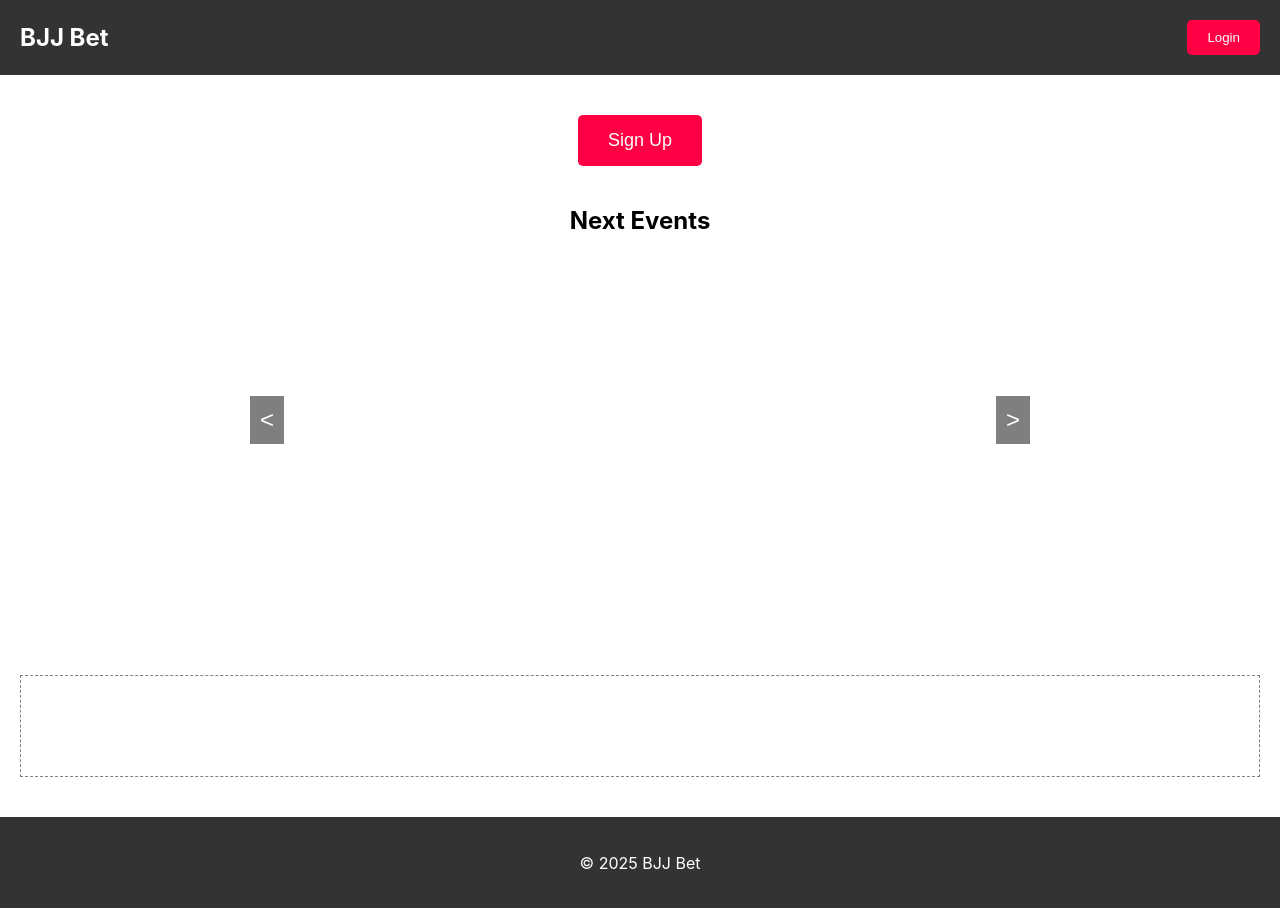
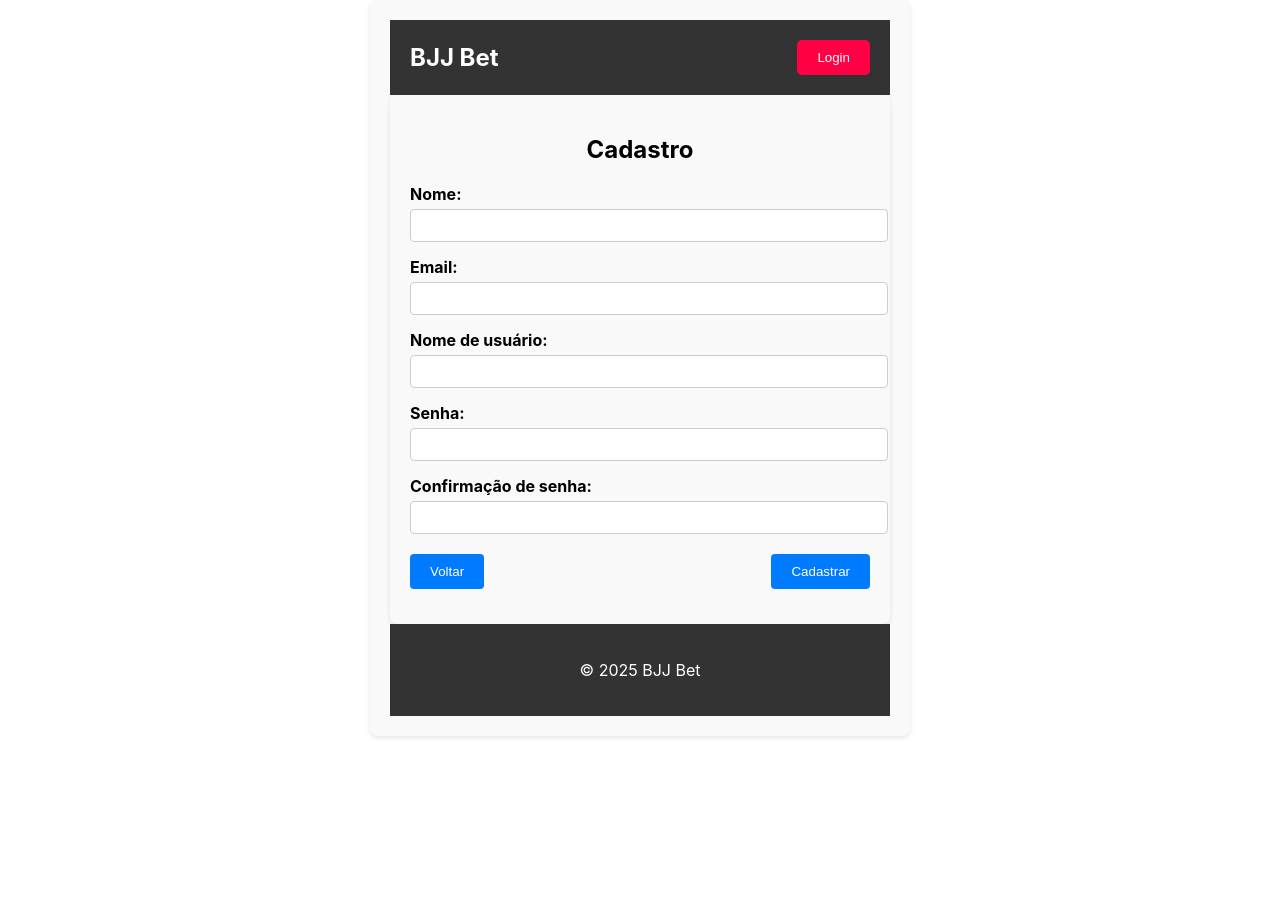
Before and after one commit to Herbertph/BjjBet, a React (Create React App) app in the folder bjjbet-frontend/: page /signup in a window 1280 px wide. After the commit the page ends 800 px from the top, so only its background shows below. Built offline with nearby package versions, Linux system fonts and the light colour scheme; no server answers.

Commit message:
Register Form done.
Need to update the CSS and confirm if it is working.
Table updated with the new fields.

```diff
--- a/bjjbet-frontend/src/App.js
+++ b/bjjbet-frontend/src/App.js
@@ -1,8 +1,17 @@
-import React from 'react';
-import MainPage from './pages/MainPage';
+import React from "react";
+import { BrowserRouter as Router, Routes, Route } from "react-router-dom";
+import MainPage from "./pages/MainPage";
+import SignUpPage from "./pages/SignUpPage"; // Importando a página de cadastro
 
-function App() {
-  return <MainPage />;
-}
+const App = () => {
+  return (
+    <Router>
+      <Routes>
+        <Route path="/" element={<MainPage />} />
+        <Route path="/signup" element={<SignUpPage />} /> {/* Rota para cadastro */}
+      </Routes>
+    </Router>
+  );
+};
 
 export default App;
--- a/bjjbet-frontend/src/pages/MainPage.js
+++ b/bjjbet-frontend/src/pages/MainPage.js
@@ -1,4 +1,5 @@
 import React, { useEffect, useState } from "react";
+import { useNavigate } from "react-router-dom"; // Importando useNavigate
 import Header from "../components/header";
 import Footer from "../components/footer";
 import styles from "./MainPage.module.css";
@@ -7,6 +8,7 @@ const MainPage = () => {
   const [events, setEvents] = useState([]);
   const [currentIndex, setCurrentIndex] = useState(0);
   const [loading, setLoading] = useState(true);
+  const navigate = useNavigate(); // Hook para navegação
 
   useEffect(() => {
     const fetchEvents = async () => {
@@ -40,7 +42,13 @@ const MainPage = () => {
       <Header />
       <main className={styles.main}>
         <div className={styles.signupContainer}>
-          <button className={styles.signupButton}>Sign Up</button>
+          {/* Adicionando funcionalidade ao botão Sign Up */}
+          <button
+            className={styles.signupButton}
+            onClick={() => navigate("/signup")} // Redireciona para a página de cadastro
+          >
+            Sign Up
+          </button>
         </div>
         <div className={styles.carouselContainer}>
           <h2>Next Events</h2>
@@ -65,13 +73,14 @@ const MainPage = () => {
                       alt={event.name}
                       className={styles.eventImage}
                     />
-                   {/*} {offset === 0 && (
+                    {/* Uncomment if event details are needed */}
+                    {/* offset === 0 && (
                       <div className={styles.eventDetails}>
                         <p><strong>Nome:</strong> {event.name}</p>
                         <p><strong>Data:</strong> {new Date(event.date).toLocaleDateString()}</p>
                         <p><strong>Local:</strong> {event.location}</p>
                       </div>
-                    )}*/}
+                    ) */}
                   </div>
                 );
               })}
--- /dev/null
+++ b/bjjbet-frontend/src/pages/SignUpPage.js
@@ -0,0 +1,143 @@
+import React, { useState } from "react";
+import { useNavigate } from "react-router-dom";
+import styles from "./SignUpPage.module.css";
+import Header from "../components/header";
+import Footer from "../components/footer";
+
+const SignUpPage = () => {
+  const [formData, setFormData] = useState({
+    name: "",
+    email: "",
+    username: "",
+    password: "",
+    confirmPassword: "",
+  });
+  const [errors, setErrors] = useState({});
+  const navigate = useNavigate();
+
+  const validateForm = () => {
+    const errors = {};
+
+    if (!formData.name || !/^[A-Za-z\s]{5,30}$/.test(formData.name)) {
+      errors.name = "O nome deve conter entre 5 e 30 letras.";
+    }
+
+    if (!formData.email || !/^[^\s@]+@[^\s@]+\.[^\s@]+$/.test(formData.email)) {
+      errors.email = "Por favor, insira um email válido.";
+    }
+
+    if (!formData.username || formData.username.length < 3 || formData.username.length > 15) {
+      errors.username = "O nome de usuário deve ter entre 3 e 15 caracteres.";
+    }
+
+    if (
+      !formData.password ||
+      formData.password.length < 9 ||
+      !/\d/.test(formData.password) ||
+      !/[A-Za-z]/.test(formData.password)
+    ) {
+      errors.password = "A senha deve conter no mínimo 9 caracteres, incluindo letras e números.";
+    }
+
+    if (formData.password !== formData.confirmPassword) {
+      errors.confirmPassword = "As senhas não coincidem.";
+    }
+
+    return errors;
+  };
+
+  const handleSubmit = async (e) => {
+    e.preventDefault();
+    const validationErrors = validateForm();
+    if (Object.keys(validationErrors).length > 0) {
+      setErrors(validationErrors);
+      return;
+    }
+
+    try {
+      const response = await fetch("http://localhost:5001/users/register", {
+        method: "POST",
+        headers: {
+          "Content-Type": "application/json",
+        },
+        body: JSON.stringify(formData),
+      });
+
+      if (response.ok) {
+        alert("Cadastro realizado com sucesso! Verifique seu email.");
+        navigate("/");
+      } else {
+        alert("Erro ao cadastrar. Tente novamente.");
+      }
+    } catch (error) {
+      console.error("Erro no cadastro:", error);
+    }
+  };
+
+  return (
+    <div className={styles.container}>
+      <Header />
+    <div className={styles.container}>
+      <h2>Cadastro</h2>
+      <form onSubmit={handleSubmit} className={styles.form}>
+        <div>
+          <label>Nome:</label>
+          <input
+            type="text"
+            value={formData.name}
+            onChange={(e) => setFormData({ ...formData, name: e.target.value })}
+          />
+          {errors.name && <p className={styles.error}>{errors.name}</p>}
+        </div>
+        <div>
+          <label>Email:</label>
+          <input
+            type="email"
+            value={formData.email}
+            onChange={(e) => setFormData({ ...formData, email: e.target.value })}
+          />
+          {errors.email && <p className={styles.error}>{errors.email}</p>}
+        </div>
+        <div>
+          <label>Nome de usuário:</label>
+          <input
+            type="text"
+            value={formData.username}
+            onChange={(e) => setFormData({ ...formData, username: e.target.value })}
+          />
+          {errors.username && <p className={styles.error}>{errors.username}</p>}
+        </div>
+        <div>
+          <label>Senha:</label>
+          <input
+            type="password"
+            value={formData.password}
+            onChange={(e) => setFormData({ ...formData, password: e.target.value })}
+          />
+          {errors.password && <p className={styles.error}>{errors.password}</p>}
+        </div>
+        <div>
+          <label>Confirmação de senha:</label>
+          <input
+            type="password"
+            value={formData.confirmPassword}
+            onChange={(e) =>
+              setFormData({ ...formData, confirmPassword: e.target.value })
+            }
+          />
+          {errors.confirmPassword && <p className={styles.error}>{errors.confirmPassword}</p>}
+        </div>
+        <div className={styles.buttons}>
+          <button type="button" onClick={() => navigate("/")}>
+            Voltar
+          </button>
+          <button type="submit">Cadastrar</button>
+        </div>
+      </form>
+    </div>
+    <Footer />
+    </div>
+  );
+};
+
+export default SignUpPage;
--- /dev/null
+++ b/bjjbet-frontend/src/pages/SignUpPage.module.css
@@ -0,0 +1,53 @@
+.container {
+    max-width: 500px;
+    margin: 0 auto;
+    padding: 20px;
+    background-color: #f9f9f9;
+    border-radius: 8px;
+    box-shadow: 0 2px 5px rgba(0, 0, 0, 0.1);
+  }
+
+  h2 {
+    text-align: center;
+  }
+
+  .form div {
+    margin-bottom: 15px;
+  }
+
+  label {
+    display: block;
+    font-weight: bold;
+    margin-bottom: 5px;
+  }
+
+  input {
+    width: 100%;
+    padding: 8px;
+    border: 1px solid #ccc;
+    border-radius: 4px;
+  }
+
+  .error {
+    color: red;
+    font-size: 0.85em;
+  }
+
+  .buttons {
+    display: flex;
+    justify-content: space-between;
+    margin-top: 20px;
+  }
+
+  button {
+    padding: 10px 20px;
+    background-color: #007bff;
+    color: #fff;
+    border: none;
+    border-radius: 4px;
+    cursor: pointer;
+  }
+
+  button:hover {
+    background-color: #0056b3;
+  }
```
